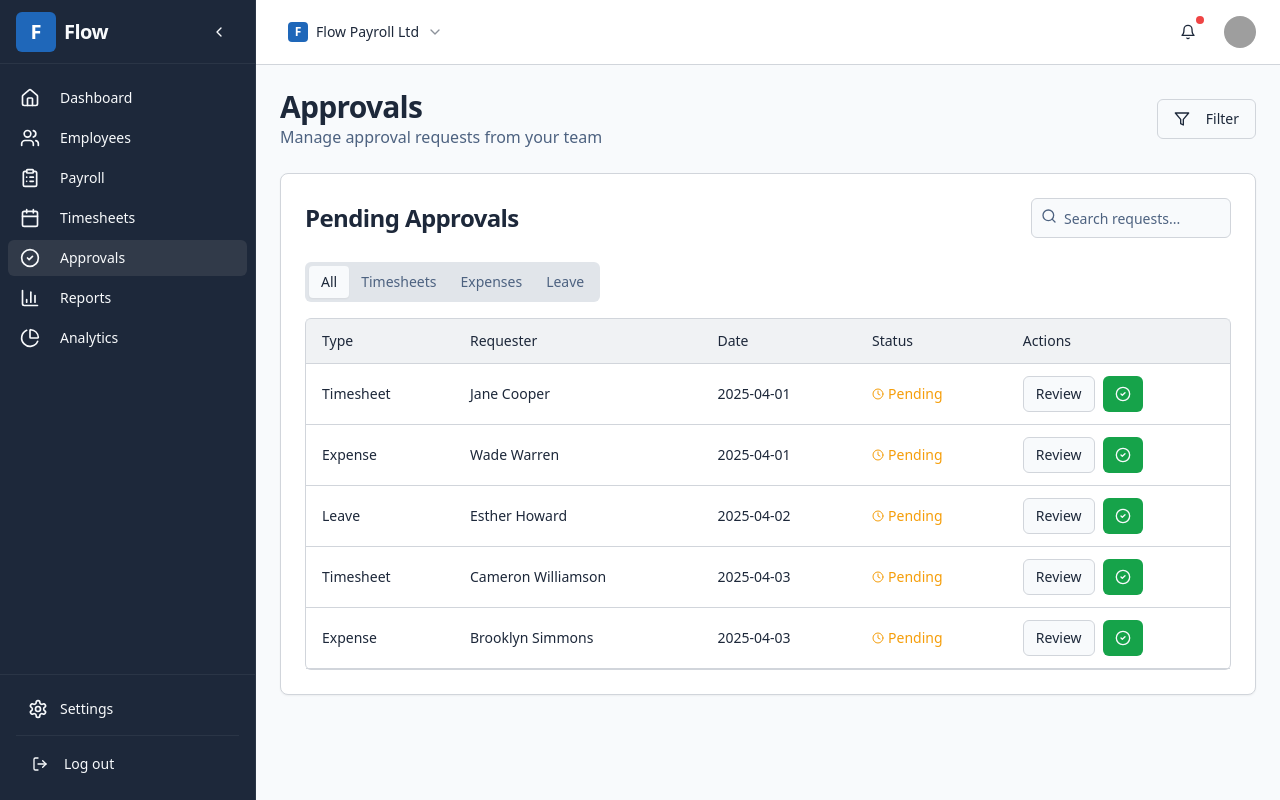
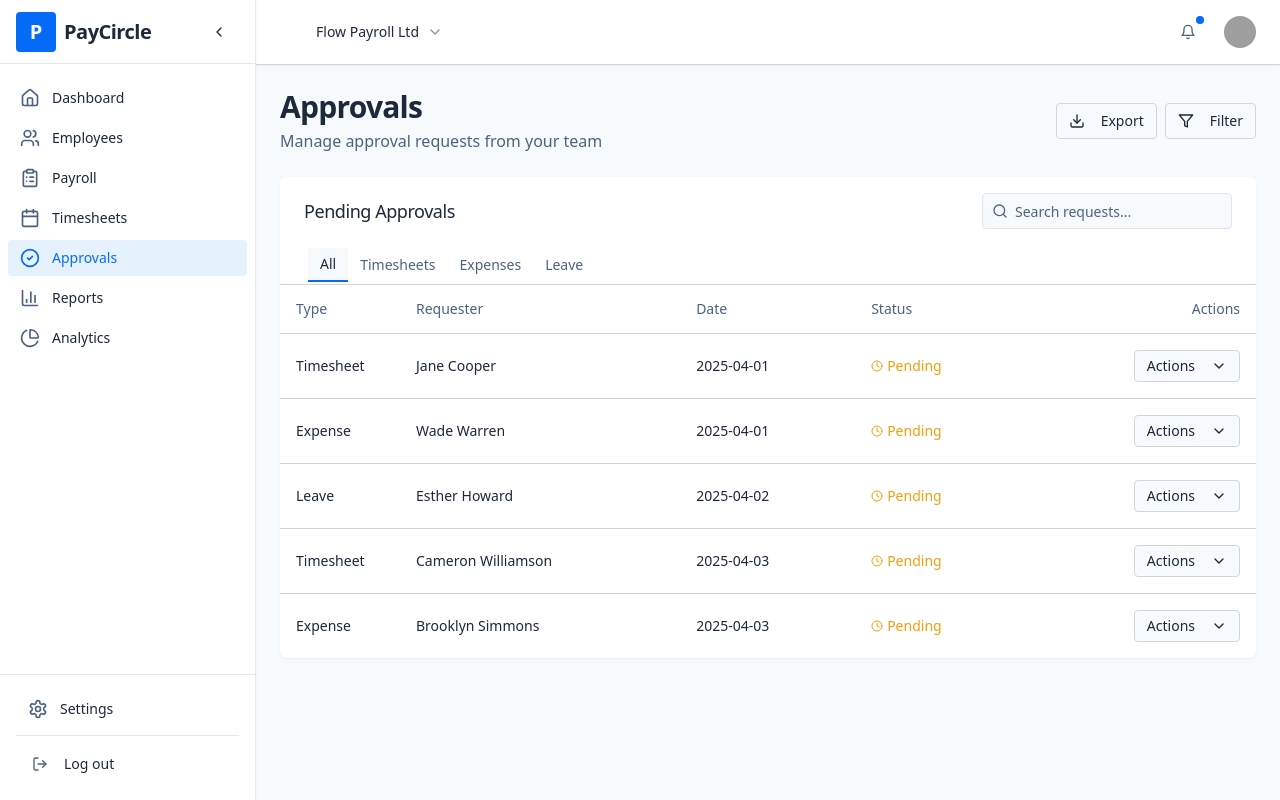
Before and after one commit to alexcsaky/flow-uk-payroll-suite-61, a React (Vite) app: page /approvals in a window 1280 px wide. Built offline with nearby package versions, Linux system fonts and the light colour scheme; grey boxes are pictures that could not be loaded.

Commit message:
Refactor: Update UI to match Paycircle

```diff
--- a/src/components/layout/AppLayout.tsx
+++ b/src/components/layout/AppLayout.tsx
@@ -22,7 +22,7 @@ export function AppLayout({ children }: AppLayoutProps) {
         sidebarOpen ? "md:pl-64" : "md:pl-20"
       )}>
         <Header toggleSidebar={() => setSidebarOpen(!sidebarOpen)} />
-        <main className="flex-1 p-6">
+        <main className="flex-1 p-4 md:p-6 max-w-7xl mx-auto w-full">
           {children || <Outlet />}
           <Toaster />
         </main>
--- a/src/components/layout/Header.tsx
+++ b/src/components/layout/Header.tsx
@@ -18,9 +18,9 @@ interface HeaderProps {
 
 const Header: React.FC<HeaderProps> = ({ toggleSidebar }) => {
   return (
-    <header className="border-b bg-white sticky top-0 z-30">
+    <header className="border-b bg-white sticky top-0 z-30 shadow-sm">
       <div className="flex h-16 items-center px-4 md:px-6">
-        <Button variant="outline" size="icon" className="md:hidden mr-2" onClick={toggleSidebar}>
+        <Button variant="ghost" size="icon" className="md:hidden mr-2" onClick={toggleSidebar}>
           <Menu className="h-5 w-5" />
           <span className="sr-only">Toggle sidebar</span>
         </Button>
@@ -33,15 +33,15 @@ const Header: React.FC<HeaderProps> = ({ toggleSidebar }) => {
           <DropdownMenu>
             <DropdownMenuTrigger asChild>
               <Button variant="ghost" size="icon" className="relative">
-                <Bell className="h-5 w-5" />
-                <span className="absolute top-1 right-1 h-2 w-2 bg-destructive rounded-full"></span>
+                <Bell className="h-5 w-5 text-muted-foreground" />
+                <span className="absolute top-1 right-1 h-2 w-2 bg-paycircle rounded-full"></span>
                 <span className="sr-only">Notifications</span>
               </Button>
             </DropdownMenuTrigger>
             <DropdownMenuContent align="end" className="w-80">
               <div className="flex items-center justify-between p-4 pt-2">
                 <span className="text-sm font-medium">Notifications</span>
-                <Button variant="link" size="sm" className="text-xs">
+                <Button variant="link" size="sm" className="text-xs text-paycircle">
                   Mark all as read
                 </Button>
               </div>
@@ -56,6 +56,6 @@ const Header: React.FC<HeaderProps> = ({ toggleSidebar }) => {
       </div>
     </header>
   );
-};
+}
 
 export default Header;
--- a/src/components/layout/SideNavigation.tsx
+++ b/src/components/layout/SideNavigation.tsx
@@ -1,5 +1,5 @@
 
-import React, { useState } from "react";
+import React from "react";
 import { Link, useLocation } from "react-router-dom";
 import { cn } from "@/lib/utils";
 import { Button } from "@/components/ui/button";
@@ -66,18 +66,18 @@ export function SideNavigation({ isOpen, setIsOpen }: SideNavigationProps) {
   return (
     <div
       className={cn(
-        "fixed inset-y-0 left-0 z-40 flex flex-col bg-sidebar border-r border-sidebar-border transition-all duration-300",
+        "fixed inset-y-0 left-0 z-40 flex flex-col bg-white shadow-sm border-r border-sidebar-border transition-all duration-300",
         isOpen ? "w-64" : "w-20"
       )}
     >
       <div className="flex items-center h-16 px-4 border-b border-sidebar-border shrink-0">
         <Link to="/" className="flex items-center gap-2">
-          <div className="bg-flow rounded-md w-10 h-10 flex items-center justify-center text-white font-bold text-xl">
-            F
+          <div className="bg-paycircle rounded-md w-10 h-10 flex items-center justify-center text-white font-bold text-xl">
+            P
           </div>
           {isOpen && (
-            <span className="text-xl font-semibold text-sidebar-foreground tracking-tight animate-fade-in">
-              Flow
+            <span className="text-xl font-semibold tracking-tight animate-fade-in">
+              PayCircle
             </span>
           )}
         </Link>
@@ -85,7 +85,7 @@ export function SideNavigation({ isOpen, setIsOpen }: SideNavigationProps) {
           variant="ghost"
           size="icon"
           className={cn(
-            "ml-auto text-sidebar-foreground hover:bg-sidebar-accent hover:text-sidebar-foreground",
+            "ml-auto hover:bg-sidebar-accent hover:text-sidebar-accent-foreground",
             !isOpen && "mx-auto"
           )}
           onClick={() => setIsOpen(!isOpen)}
@@ -113,11 +113,11 @@ export function SideNavigation({ isOpen, setIsOpen }: SideNavigationProps) {
                         "flex items-center gap-3 rounded-md px-3 py-2 text-sm font-medium transition-colors",
                         isActive
                           ? "bg-sidebar-accent text-sidebar-accent-foreground"
-                          : "text-sidebar-foreground hover:bg-sidebar-accent hover:text-sidebar-accent-foreground",
+                          : "text-foreground hover:bg-sidebar-accent/50 hover:text-sidebar-accent-foreground",
                         !isOpen && "justify-center"
                       )}
                     >
-                      <item.icon className={cn("h-5 w-5 shrink-0", isOpen && "mr-2")} />
+                      <item.icon className={cn("h-5 w-5 shrink-0", isActive ? "text-paycircle" : "text-muted-foreground")} />
                       {isOpen && <span>{item.name}</span>}
                     </Link>
                   </TooltipTrigger>
@@ -140,11 +140,12 @@ export function SideNavigation({ isOpen, setIsOpen }: SideNavigationProps) {
               <Link
                 to="/settings"
                 className={cn(
-                  "flex items-center gap-3 rounded-md px-3 py-2 text-sm font-medium transition-colors text-sidebar-foreground hover:bg-sidebar-accent hover:text-sidebar-accent-foreground",
+                  "flex items-center gap-3 rounded-md px-3 py-2 text-sm font-medium transition-colors hover:bg-sidebar-accent/50 hover:text-sidebar-accent-foreground",
+                  pathname === "/settings" ? "bg-sidebar-accent text-sidebar-accent-foreground" : "",
                   !isOpen && "justify-center"
                 )}
               >
-                <Settings className="h-5 w-5" />
+                <Settings className={cn("h-5 w-5", pathname === "/settings" ? "text-paycircle" : "text-muted-foreground")} />
                 {isOpen && <span>Settings</span>}
               </Link>
             </TooltipTrigger>
@@ -158,11 +159,11 @@ export function SideNavigation({ isOpen, setIsOpen }: SideNavigationProps) {
               <Button
                 variant="ghost"
                 className={cn(
-                  "w-full justify-start text-sidebar-foreground hover:bg-sidebar-accent hover:text-sidebar-accent-foreground",
+                  "w-full justify-start hover:bg-sidebar-accent/50 hover:text-sidebar-accent-foreground",
                   !isOpen && "justify-center"
                 )}
               >
-                <LogOut className="h-5 w-5" />
+                <LogOut className="h-5 w-5 text-muted-foreground" />
                 {isOpen && <span className="ml-2">Log out</span>}
               </Button>
             </TooltipTrigger>
--- a/src/index.css
+++ b/src/index.css
@@ -5,7 +5,7 @@
 
 @layer base {
   :root {
-    --background: 210 45% 98%;
+    --background: 210 50% 98%;
     --foreground: 217 33% 17%;
 
     --card: 0 0% 100%;
@@ -14,7 +14,7 @@
     --popover: 0 0% 100%;
     --popover-foreground: 217 33% 17%;
 
-    --primary: 215 72% 42%;
+    --primary: 214 94% 49%;
     --primary-foreground: 210 40% 98%;
 
     --secondary: 216 12% 84%;
@@ -23,7 +23,7 @@
     --muted: 215 16% 90%;
     --muted-foreground: 215 25% 40%;
 
-    --accent: 215 72% 42%;
+    --accent: 214 94% 49%;
     --accent-foreground: 210 40% 98%;
 
     --destructive: 0 84.2% 60.2%;
@@ -31,18 +31,18 @@
 
     --border: 216 12% 84%;
     --input: 216 12% 84%;
-    --ring: 215 72% 42%;
+    --ring: 214 94% 49%;
 
-    --radius: 0.5rem;
+    --radius: 0.375rem;
 
-    --sidebar-background: 217 33% 17%;
-    --sidebar-foreground: 210 40% 98%;
-    --sidebar-primary: 215 92% 58%;
+    --sidebar-background: 0 0% 100%;
+    --sidebar-foreground: 217 33% 17%;
+    --sidebar-primary: 214 94% 49%;
     --sidebar-primary-foreground: 0 0% 100%;
-    --sidebar-accent: 217 20% 24%;
-    --sidebar-accent-foreground: 210 40% 98%;
-    --sidebar-border: 217 25% 22%;
-    --sidebar-ring: 215 92% 58%;
+    --sidebar-accent: 213 94% 95%;
+    --sidebar-accent-foreground: 214 94% 49%;
+    --sidebar-border: 213 27% 92%;
+    --sidebar-ring: 214 94% 49%;
   }
 }
 
@@ -62,31 +62,31 @@
     @apply transition-all duration-300 ease-in-out;
   }
 
-  .flow-gradient {
-    @apply bg-gradient-to-r from-flow to-flow-light;
+  .paycircle-gradient {
+    @apply bg-gradient-to-r from-paycircle to-paycircle-light;
   }
 
-  .flow-card {
-    @apply bg-white rounded-lg shadow-md p-6 hover:shadow-lg flow-transition;
+  .paycircle-card {
+    @apply bg-white rounded-md shadow-sm p-6 hover:shadow-md flow-transition;
   }
 
-  .flow-table-header {
+  .paycircle-table-header {
     @apply bg-muted text-muted-foreground font-medium text-sm;
   }
 
-  .flow-dashboard-card {
-    @apply flow-card flex flex-col gap-4;
+  .paycircle-dashboard-card {
+    @apply paycircle-card flex flex-col gap-4;
   }
 
-  .flow-dashboard-card-header {
+  .paycircle-dashboard-card-header {
     @apply text-lg font-medium text-foreground flex items-center justify-between;
   }
 
-  .flow-dashboard-card-content {
-    @apply text-3xl font-bold text-flow;
+  .paycircle-dashboard-card-content {
+    @apply text-3xl font-bold text-paycircle;
   }
 
-  .flow-dashboard-card-footer {
+  .paycircle-dashboard-card-footer {
     @apply text-sm text-muted-foreground;
   }
 }
--- a/src/pages/Approvals.tsx
+++ b/src/pages/Approvals.tsx
@@ -3,8 +3,30 @@ import React from "react";
 import { Card, CardContent, CardHeader, CardTitle } from "@/components/ui/card";
 import { Button } from "@/components/ui/button";
 import { Tabs, TabsContent, TabsList, TabsTrigger } from "@/components/ui/tabs";
-import { CheckCircle2, Clock, Search, Filter } from "lucide-react";
+import {
+  CheckCircle2,
+  Clock,
+  Search,
+  Filter,
+  XCircle,
+  Download,
+  ChevronDown
+} from "lucide-react";
 import { Input } from "@/components/ui/input";
+import {
+  Table,
+  TableBody,
+  TableCell,
+  TableHead,
+  TableHeader,
+  TableRow,
+} from "@/components/ui/table";
+import {
+  DropdownMenu,
+  DropdownMenuContent,
+  DropdownMenuItem,
+  DropdownMenuTrigger,
+} from "@/components/ui/dropdown-menu";
 
 const Approvals = () => {
   // Sample approval requests data
@@ -18,91 +40,117 @@ const Approvals = () => {
 
   return (
     <div className="space-y-6">
-      <div className="flex items-center justify-between">
+      <div className="flex flex-col md:flex-row md:items-center md:justify-between gap-4">
         <div>
-          <h1 className="text-3xl font-bold tracking-tight">Approvals</h1>
-          <p className="text-muted-foreground">
+          <h1 className="text-2xl md:text-3xl font-semibold tracking-tight">Approvals</h1>
+          <p className="text-muted-foreground mt-1">
             Manage approval requests from your team
           </p>
         </div>
-        <Button variant="outline">
-          <Filter className="mr-2 h-4 w-4" />
-          Filter
-        </Button>
+        <div className="flex gap-2">
+          <Button variant="outline" size="sm" className="h-9">
+            <Download className="h-4 w-4 mr-2" />
+            Export
+          </Button>
+          <Button variant="outline" size="sm" className="h-9">
+            <Filter className="h-4 w-4 mr-2" />
+            Filter
+          </Button>
+        </div>
       </div>
 
-      <Card>
-        <CardHeader>
-          <div className="flex items-center justify-between">
-            <CardTitle>Pending Approvals</CardTitle>
-            <div className="relative">
+      <Card className="overflow-hidden border-none shadow-sm">
+        <CardHeader className="bg-white px-6 py-4">
+          <div className="flex flex-col md:flex-row md:items-center justify-between gap-4">
+            <CardTitle className="text-lg font-medium">Pending Approvals</CardTitle>
+            <div className="relative w-full md:w-auto">
               <Search className="absolute left-2.5 top-2.5 h-4 w-4 text-muted-foreground" />
               <Input
                 type="search"
                 placeholder="Search requests..."
-                className="w-full md:w-[200px] pl-8"
+                className="w-full md:w-[250px] pl-8 h-9 border-muted"
               />
             </div>
           </div>
         </CardHeader>
-        <CardContent>
-          <Tabs defaultValue="all">
-            <TabsList>
-              <TabsTrigger value="all">All</TabsTrigger>
-              <TabsTrigger value="timesheet">Timesheets</TabsTrigger>
-              <TabsTrigger value="expense">Expenses</TabsTrigger>
-              <TabsTrigger value="leave">Leave</TabsTrigger>
-            </TabsList>
-            <TabsContent value="all" className="mt-4">
-              <div className="rounded-md border">
-                <table className="w-full text-sm">
-                  <thead>
-                    <tr className="border-b bg-muted/50">
-                      <th className="py-3 px-4 text-left font-medium">Type</th>
-                      <th className="py-3 px-4 text-left font-medium">Requester</th>
-                      <th className="py-3 px-4 text-left font-medium">Date</th>
-                      <th className="py-3 px-4 text-left font-medium">Status</th>
-                      <th className="py-3 px-4 text-left font-medium">Actions</th>
-                    </tr>
-                  </thead>
-                  <tbody>
+        <CardContent className="p-0">
+          <Tabs defaultValue="all" className="w-full">
+            <div className="border-b px-6">
+              <TabsList className="bg-transparent -mb-px">
+                <TabsTrigger value="all" className="data-[state=active]:border-b-2 data-[state=active]:border-paycircle data-[state=active]:text-foreground data-[state=active]:shadow-none rounded-none">All</TabsTrigger>
+                <TabsTrigger value="timesheet" className="data-[state=active]:border-b-2 data-[state=active]:border-paycircle data-[state=active]:text-foreground data-[state=active]:shadow-none rounded-none">Timesheets</TabsTrigger>
+                <TabsTrigger value="expense" className="data-[state=active]:border-b-2 data-[state=active]:border-paycircle data-[state=active]:text-foreground data-[state=active]:shadow-none rounded-none">Expenses</TabsTrigger>
+                <TabsTrigger value="leave" className="data-[state=active]:border-b-2 data-[state=active]:border-paycircle data-[state=active]:text-foreground data-[state=active]:shadow-none rounded-none">Leave</TabsTrigger>
+              </TabsList>
+            </div>
+            <TabsContent value="all" className="m-0">
+              <div className="w-full">
+                <Table>
+                  <TableHeader>
+                    <TableRow className="hover:bg-transparent">
+                      <TableHead className="w-[120px]">Type</TableHead>
+                      <TableHead>Requester</TableHead>
+                      <TableHead>Date</TableHead>
+                      <TableHead>Status</TableHead>
+                      <TableHead className="text-right">Actions</TableHead>
+                    </TableRow>
+                  </TableHeader>
+                  <TableBody>
                     {approvalRequests.map((request) => (
-                      <tr key={request.id} className="border-b">
-                        <td className="py-3 px-4">{request.type}</td>
-                        <td className="py-3 px-4">{request.requester}</td>
-                        <td className="py-3 px-4">{request.date}</td>
-                        <td className="py-3 px-4">
+                      <TableRow key={request.id}>
+                        <TableCell className="font-medium">{request.type}</TableCell>
+                        <TableCell>{request.requester}</TableCell>
+                        <TableCell>{request.date}</TableCell>
+                        <TableCell>
                           <div className="flex items-center gap-1">
                             <Clock className="h-3 w-3 text-amber-500" />
                             <span className="text-amber-500">{request.status}</span>
                           </div>
-                        </td>
-                        <td className="py-3 px-4">
-                          <div className="flex gap-2">
-                            <Button variant="outline" size="sm">Review</Button>
-                            <Button size="sm" className="bg-green-600 hover:bg-green-700">
-                              <CheckCircle2 className="h-4 w-4" />
-                            </Button>
+                        </TableCell>
+                        <TableCell className="text-right">
+                          <div className="flex justify-end gap-2">
+                            <DropdownMenu>
+                              <DropdownMenuTrigger asChild>
+                                <Button variant="outline" size="sm" className="h-8">
+                                  Actions
+                                  <ChevronDown className="h-4 w-4 ml-2" />
+                                </Button>
+                              </DropdownMenuTrigger>
+                              <DropdownMenuContent align="end">
+                                <DropdownMenuItem>
+                                  <CheckCircle2 className="h-4 w-4 mr-2 text-green-600" />
+                                  <span>Approve</span>
+                                </DropdownMenuItem>
+                                <DropdownMenuItem>
+                                  <XCircle className="h-4 w-4 mr-2 text-red-600" />
+                                  <span>Decline</span>
+                                </DropdownMenuItem>
+                                <DropdownMenuItem>
+                                  <Search className="h-4 w-4 mr-2" />
+                                  <span>View details</span>
+                                </DropdownMenuItem>
+                              </DropdownMenuContent>
+                            </DropdownMenu>
                           </div>
-                        </td>
-                      </tr>
+                        </TableCell>
+                      </TableRow>
                     ))}
-                  </tbody>
-                </table>
+                  </TableBody>
+                </Table>
               </div>
             </TabsContent>
-            <TabsContent value="timesheet" className="mt-4">
-              <div className="p-4 text-sm text-muted-foreground">
+            <TabsContent value="timesheet" className="m-0 p-4">
+              <div className="text-sm text-muted-foreground">
                 Timesheet approval requests will appear here.
               </div>
             </TabsContent>
-            <TabsContent value="expense" className="mt-4">
-              <div className="p-4 text-sm text-muted-foreground">
+            <TabsContent value="expense" className="m-0 p-4">
+              <div className="text-sm text-muted-foreground">
                 Expense approval requests will appear here.
               </div>
             </TabsContent>
-            <TabsContent value="leave" className="mt-4">
-              <div className="p-4 text-sm text-muted-foreground">
+            <TabsContent value="leave" className="m-0 p-4">
+              <div className="text-sm text-muted-foreground">
                 Leave approval requests will appear here.
               </div>
             </TabsContent>
--- a/tailwind.config.ts
+++ b/tailwind.config.ts
@@ -63,11 +63,11 @@ export default {
 					border: 'hsl(var(--sidebar-border))',
 					ring: 'hsl(var(--sidebar-ring))'
 				},
-				flow: {
-					DEFAULT: '#1F67B9',
-					dark: '#0D4A8F',
-					light: '#3B8ADE',
-					ultralight: '#EBF3FF',
+				paycircle: {
+					DEFAULT: '#046AF7',
+					dark: '#0452C0',
+					light: '#4E96FF',
+					ultralight: '#E8F1FF',
 					foreground: '#FFFFFF'
 				}
 			},
```
